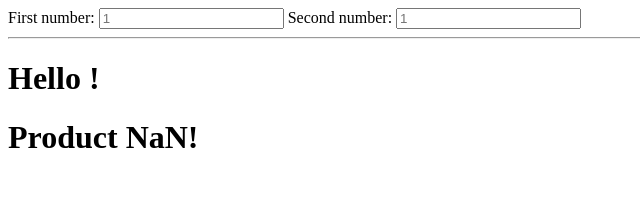
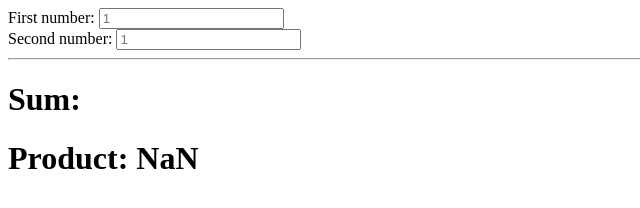
Before and after one commit to rmuenste/node-snippets, a plain HTML site: page angular-tutorial/hello-numbers/views/index.html in a window 1280 px wide. Shown: the whole page, without its empty margins (0-640 px from the left). Drawn offline with nearby package versions, Linux system fonts and the light colour scheme.

Commit message:
Updted hello-numbers

```diff
--- a/angular-tutorial/hello-numbers/views/index.html
+++ b/angular-tutorial/hello-numbers/views/index.html
@@ -9,12 +9,12 @@
     <div>
 
       <label>First number:</label>
-      <input type="number" placeholder="1" ng-model="num1"/>
+      <input type="number" placeholder="1" ng-model="num1"/><br/>
       <label>Second number:</label>
       <input type="number" placeholder="1" ng-model="num2"/>
       <hr>
-      <h1>Hello {{num1 + num2}}!</h1>
-      <h1>Product {{num1 * num2}}!</h1>
+      <h1>Sum: {{num1 + num2}}</h1>
+      <h1>Product: {{num1 * num2}}</h1>
 
     </div>
   </body>
```
